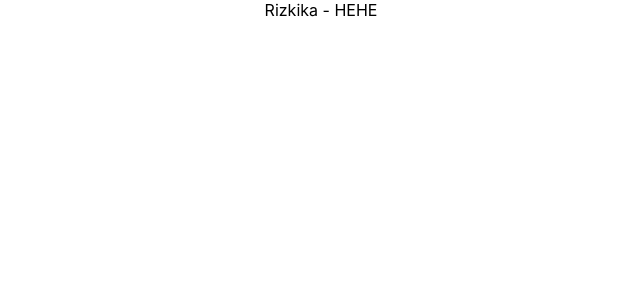
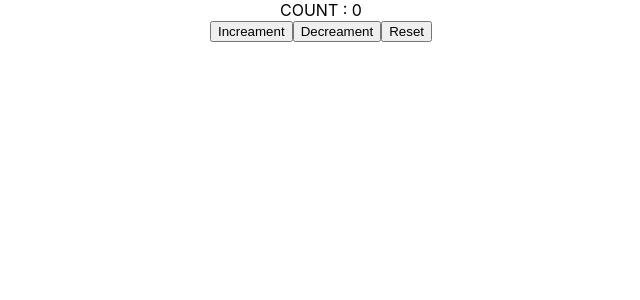
Before and after one commit to palindungan/animal-hospital, a React (Create React App) app in the folder development/react/state-hook/: page / in a window 1280 px wide. Shown: the top 300 px of the page, without its empty margins (319-959 px from the left). Built offline with nearby package versions, Linux system fonts and the light colour scheme.

Commit message:
use reducer

```diff
--- a/development/react/state-hook/src/App.js
+++ b/development/react/state-hook/src/App.js
@@ -4,6 +4,7 @@ import ClassCounter from "./components/ClassCounter";
 import ClassCounterOne from "./components/ClassCounterOne";
 import ClassMouse from "./components/ClassMouse";
 import ComponentC from "./components/ComponentC";
+import CounterOne from "./components/CounterOne";
 import DataFetching from "./components/DataFetching";
 import HookCounter from "./components/HookCounter";
 import HookCounterFour from "./components/HookCounterFour";
@@ -35,11 +36,13 @@ function App() {
       {/* <IntervalHookCounter /> */}
       {/* <DataFetching /> */}
 
-      <UserContent.Provider value={"Rizkika"}>
+      {/* <UserContent.Provider value={"Rizkika"}>
         <ChannelContext.Provider value={"HEHE"}>
           <ComponentC />
         </ChannelContext.Provider>
-      </UserContent.Provider>
+      </UserContent.Provider> */}
+
+      <CounterOne></CounterOne>
     </div>
   );
 }
--- /dev/null
+++ b/development/react/state-hook/src/components/CounterOne.js
@@ -0,0 +1,30 @@
+import React, { useReducer } from "react";
+
+const reducer = (state, action) => {
+  switch (action) {
+    case "increament":
+      return state + 1;
+    case "decreament":
+      return state - 1;
+    case "reset":
+      return initialState;
+    default:
+      return state;
+  }
+};
+const initialState = 0;
+
+function CounterOne() {
+  const [count, dispatch] = useReducer(reducer, initialState);
+
+  return (
+    <div>
+      <div>COUNT : {count}</div>
+      <button onClick={() => dispatch("increament")}>Increament</button>
+      <button onClick={() => dispatch("decreament")}>Decreament</button>
+      <button onClick={() => dispatch("reset")}>Reset</button>
+    </div>
+  );
+}
+
+export default CounterOne;
```
